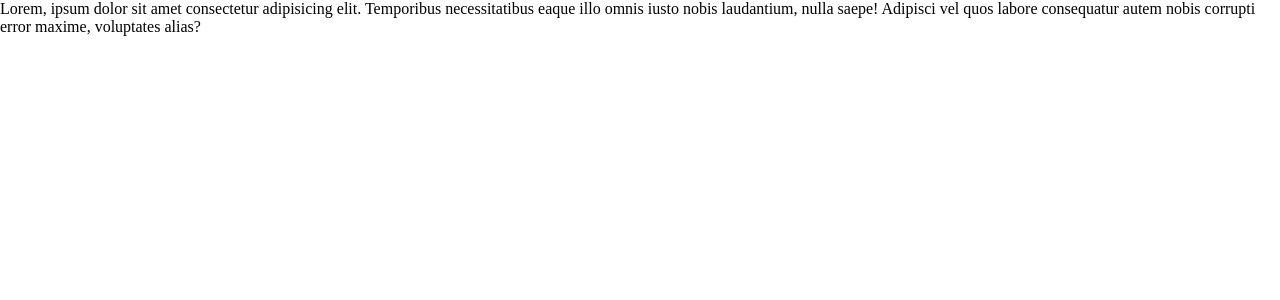
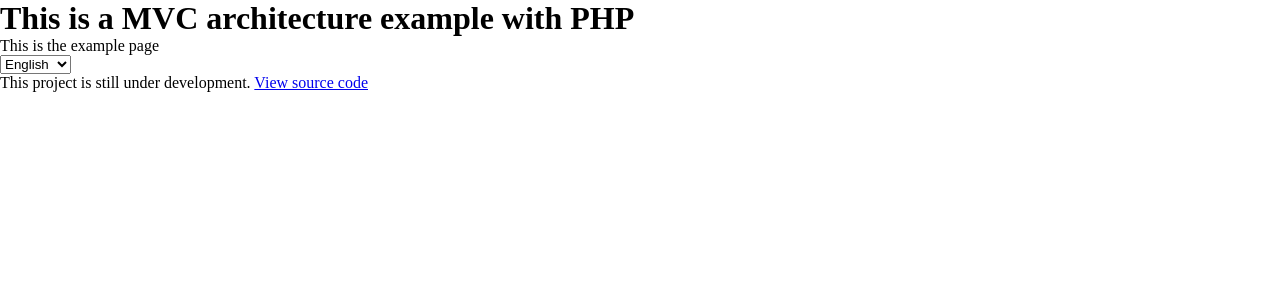
Before and after one commit to polagustina/mvc-php, a PHP site: page / in a window 1280 px wide. Shown: the top 300 px of the page. Run offline with PHP 8.4, Linux system fonts and the light colour scheme; data that the repository does not hold is empty.

Commit message:
Translation system implemented

```diff
--- a/logic/core/View.php
+++ b/logic/core/View.php
@@ -2,14 +2,6 @@
 
 // This class contains the common html of your web
 class View {
-
-    private $language;
-
-    public function __construct($language) {
-
-        $this->language = $language;
-
-    }
 
     // This method is implemented by all the classes that extend View.
     // The "content" parameter contains an anonymous method that renders the specific html of each page dynamically
@@ -18,7 +10,7 @@ class View {
 ?>
         <!-- This html will be displayed in all pages -->
         <!DOCTYPE html>
-        <html lang="<?= $this->language ?>">
+        <html lang="en">
         <head>
             <meta charset="UTF-8">
             <meta name="viewport" content="width=device-width, initial-scale=1.0">
@@ -30,15 +22,16 @@ class View {
         </head>
         <body>
             <header>
-                <h1 id="h1"></h1>
+                <h1 id="header-1"></h1>
             </header>
             <main>
                 <?= $content() ?>
             </main>
+            <footer>
+                <p><span id="footer-1"></span> <a target="_blank" href="https://github.com/polagustina/mvc-php"><span id="footer-2"></span></a></p>
+            </footer>
             <script>
-                document.addEventListener("DOMContentLoaded", () => {
-                    setLanguage(<?= $this->language ?>);
-                });
+                const page = "<?= $page ?>";
             </script>
         </body>
         </html>
--- a/logic/views/ExampleView.php
+++ b/logic/views/ExampleView.php
@@ -7,12 +7,15 @@ class ExampleView extends View {
     // If your page needs to have multiple views or widgets you have to create a method that implements the parent::render
     public function renderExample(){
 
-        parent::render("Example", function() {
+        parent::render("example", function() {
 
 ?>
 
-            <h2 id="i18n-1"></h2>
-            <p>Lorem, ipsum dolor sit amet consectetur adipisicing elit. Temporibus necessitatibus eaque illo omnis iusto nobis laudantium, nulla saepe! Adipisci vel quos labore consequatur autem nobis corrupti error maxime, voluptates alias?</p>
+            <p id="example-1"></p>
+            <select name="language-select" id="language-select">
+                <option value="en" id="example-2" selected></option>
+                <option value="es" id="example-3"></option>
+            </select>
 
 <?php
 
--- a/presentation/css/main.css
+++ b/presentation/css/main.css
@@ -10,3 +10,8 @@ header {
 body {
     width: 100vw;
 }
+
+footer {
+    width: 100vw;
+    justify-content: center;
+}
--- a/presentation/i18n/en/example.json
+++ b/presentation/i18n/en/example.json
@@ -1,4 +1,6 @@
 {
     "title": "Example",
-    "i18n-1": "This is the example page"
+    "example-1": "This is the example page",
+    "example-2": "English",
+    "example-3": "Spanish"
 }
--- a/presentation/i18n/en/main.json
+++ b/presentation/i18n/en/main.json
@@ -1,3 +1,5 @@
 {
-    "h1": "This is a MVC architecture example with PHP"
+    "header-1": "This is a MVC architecture example with PHP",
+    "footer-1": "This project is still under development.",
+    "footer-2": "View source code"
 }
--- a/presentation/i18n/es/example.json
+++ b/presentation/i18n/es/example.json
@@ -1,4 +1,6 @@
 {
     "title": "Ejemplo",
-    "i18n-1": "Esto es una página de ejemplo"
+    "example-1": "Esto es una página de ejemplo",
+    "example-2": "Inglés",
+    "example-3": "Español"
 }
--- a/presentation/i18n/es/main.json
+++ b/presentation/i18n/es/main.json
@@ -1,3 +1,5 @@
 {
-    "h1": "Esto es un ejemplo de la arquitectura MVC en PHP"
+    "header-1": "Esto es un ejemplo de la arquitectura MVC en PHP",
+    "footer-1": "Esta pagina web está en desarrollo.",
+    "footer-2": "Ver código fuente"
 }
--- a/presentation/index.php
+++ b/presentation/index.php
@@ -2,39 +2,43 @@
 
 include "../logic/core/View.php";
 
-// Store the requested endpoint
+// Obtain requested page
 $uri = $_SERVER["REQUEST_URI"];
 $urlParams = explode("/", $uri);
 
-$pages = ["", "example"];
+// The expected uri is in dash-case
+$requestedPage = explode("-", $urlParams[1]);
 
-// Check if you have the endpoint
-if(in_array($urlParams[1], $pages)){
+// And gets converted into CamelCase
+$page = "";
+foreach ($requestedPage as $string)
+    $page .= ucfirst($string);
+
+
+// The "/" is treated as the main entrypoint, in this case "Example"
+if ($page === "")
+    $page = "Example";
+
+// Here you place all the pages you want to serve
+$pages = ["Example"];
+
+// Load the page dynamically
+if (in_array($page, $pages)) {
 
     include "../logic/core/Model.php";
     include "../logic/core/Controller.php";
     include "../logic/core/Api.php";
 
-    $unformattedPageName = explode("-", $urlParams[1]);
-    $pageName = "";
-    foreach ($unformattedPageName as $string) {
-        $pageName .= ucfirst($string);
-    }
-
-    if($pageName === "")
-        $pageName = "Example";
-
-    $modelName      = $pageName . "Model";
-    $viewName       = $pageName . "View";
-    $controllerName = $pageName . "Controller";
+    $modelName      = $page . "Model";
+    $viewName       = $page . "View";
+    $controllerName = $page . "Controller";
 
     include "../logic/models/"      . $modelName . ".php";
     include "../logic/views/"       . $viewName . ".php";
     include "../logic/controllers/" . $controllerName . ".php";
 
-    // Load the page dynamically
     $model      = new $modelName();
-    $view       = new $viewName($language);
+    $view       = new $viewName();
     $controller = new $controllerName($model, $view);
 
     exit;
@@ -42,7 +46,7 @@ if(in_array($urlParams[1], $pages)){
 }
 
 // Serve custom error message
-$view = new View($language);
+$view = new View();
 
 $view->render("error", function() use($uri) {
 
--- a/presentation/js/example.js
+++ b/presentation/js/example.js
@@ -0,0 +1,6 @@
+document.addEventListener("DOMContentLoaded", () => {
+    const languageSelect = document.getElementById("language-select");
+    languageSelect.addEventListener("change", () => {
+        setText(languageSelect.value, page);
+    });
+});
--- a/presentation/js/main.js
+++ b/presentation/js/main.js
@@ -1,3 +1,20 @@
-function setLanguage(page) {
+function setText(language, file) {
+    const files = ["main", file];
 
-}
+    files.forEach(filename => {
+      fetch(`/i18n/${language}/${filename}.json`)
+        .then(res => res.json())
+        .then(content => {
+          for (const [key, value] of Object.entries(content)) {
+            const el = document.getElementById(key);
+            if (el) el.innerText = value;
+          }
+        })
+        .catch(err => console.error(`Error loading ${filename}:`, err));
+    });
+  }
+
+
+document.addEventListener("DOMContentLoaded", () => {
+    setText("en", page);
+});
```
